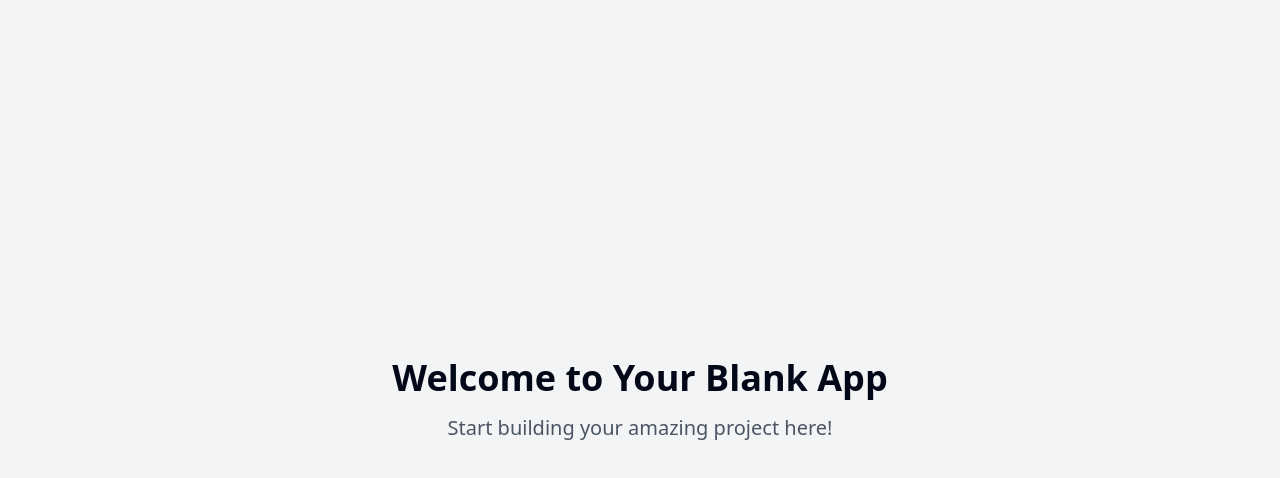
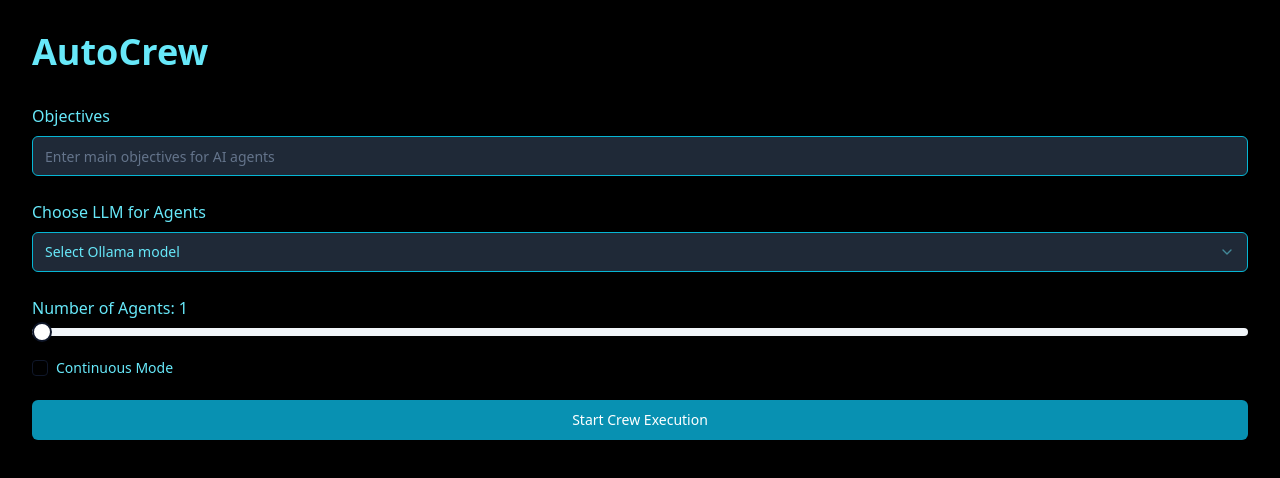
Before and after one commit to GPT-Engineer-App/crew-matrix-automator, a React (Vite) app: page / in a window 1280 px wide. Shown: the top 478 px of the page. Built offline with nearby package versions, Linux system fonts and the light colour scheme.

Commit message:
Initial implementation of AutoCrew GUI

```diff
--- a/src/pages/Index.jsx
+++ b/src/pages/Index.jsx
@@ -1,11 +1,84 @@
-// Update this page (the content is just a fallback if you fail to update the page)
+import React, { useState } from 'react';
+import { Button } from "@/components/ui/button";
+import { Input } from "@/components/ui/input";
+import { Slider } from "@/components/ui/slider";
+import { Checkbox } from "@/components/ui/checkbox";
+import { Select, SelectContent, SelectItem, SelectTrigger, SelectValue } from "@/components/ui/select";
 
 const Index = () => {
+  const [objectives, setObjectives] = useState('');
+  const [numAgents, setNumAgents] = useState(1);
+  const [selectedModel, setSelectedModel] = useState('');
+  const [continuousMode, setContinuousMode] = useState(false);
+
+  const handleStartExecution = () => {
+    // TODO: Implement crew execution logic
+    console.log('Starting crew execution...');
+  };
+
   return (
-    <div className="min-h-screen flex items-center justify-center bg-gray-100">
-      <div className="text-center">
-        <h1 className="text-4xl font-bold mb-4">Welcome to Your Blank App</h1>
-        <p className="text-xl text-gray-600">Start building your amazing project here!</p>
+    <div className="min-h-screen bg-black text-cyan-300 p-8">
+      <h1 className="text-4xl font-bold mb-8">AutoCrew</h1>
+
+      <div className="space-y-6">
+        <div>
+          <label htmlFor="objectives" className="block mb-2">Objectives</label>
+          <Input
+            id="objectives"
+            value={objectives}
+            onChange={(e) => setObjectives(e.target.value)}
+            className="w-full bg-gray-800 text-cyan-300 border-cyan-500"
+            placeholder="Enter main objectives for AI agents"
+          />
+        </div>
+
+        <div>
+          <label htmlFor="llm-select" className="block mb-2">Choose LLM for Agents</label>
+          <Select onValueChange={setSelectedModel}>
+            <SelectTrigger id="llm-select" className="w-full bg-gray-800 text-cyan-300 border-cyan-500">
+              <SelectValue placeholder="Select Ollama model" />
+            </SelectTrigger>
+            <SelectContent>
+              <SelectItem value="model1">Model 1</SelectItem>
+              <SelectItem value="model2">Model 2</SelectItem>
+              <SelectItem value="model3">Model 3</SelectItem>
+            </SelectContent>
+          </Select>
+        </div>
+
+        <div>
+          <label htmlFor="num-agents" className="block mb-2">Number of Agents: {numAgents}</label>
+          <Slider
+            id="num-agents"
+            min={1}
+            max={10}
+            step={1}
+            value={[numAgents]}
+            onValueChange={(value) => setNumAgents(value[0])}
+            className="w-full"
+          />
+        </div>
+
+        <div className="flex items-center space-x-2">
+          <Checkbox
+            id="continuous-mode"
+            checked={continuousMode}
+            onCheckedChange={setContinuousMode}
+          />
+          <label
+            htmlFor="continuous-mode"
+            className="text-sm font-medium leading-none peer-disabled:cursor-not-allowed peer-disabled:opacity-70"
+          >
+            Continuous Mode
+          </label>
+        </div>
+
+        <Button
+          onClick={handleStartExecution}
+          className="w-full bg-cyan-600 hover:bg-cyan-700 text-white"
+        >
+          Start Crew Execution
+        </Button>
       </div>
     </div>
   );
```
